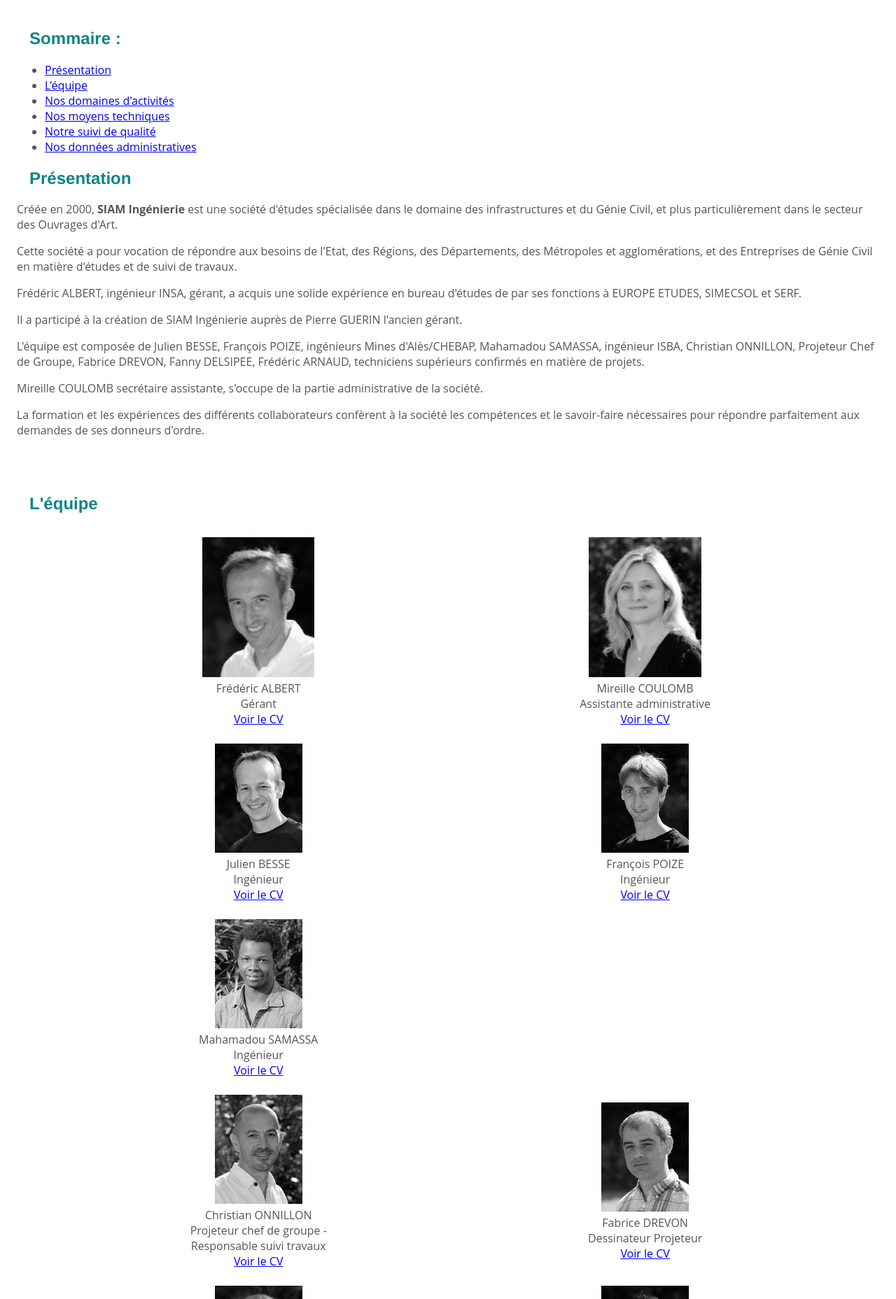
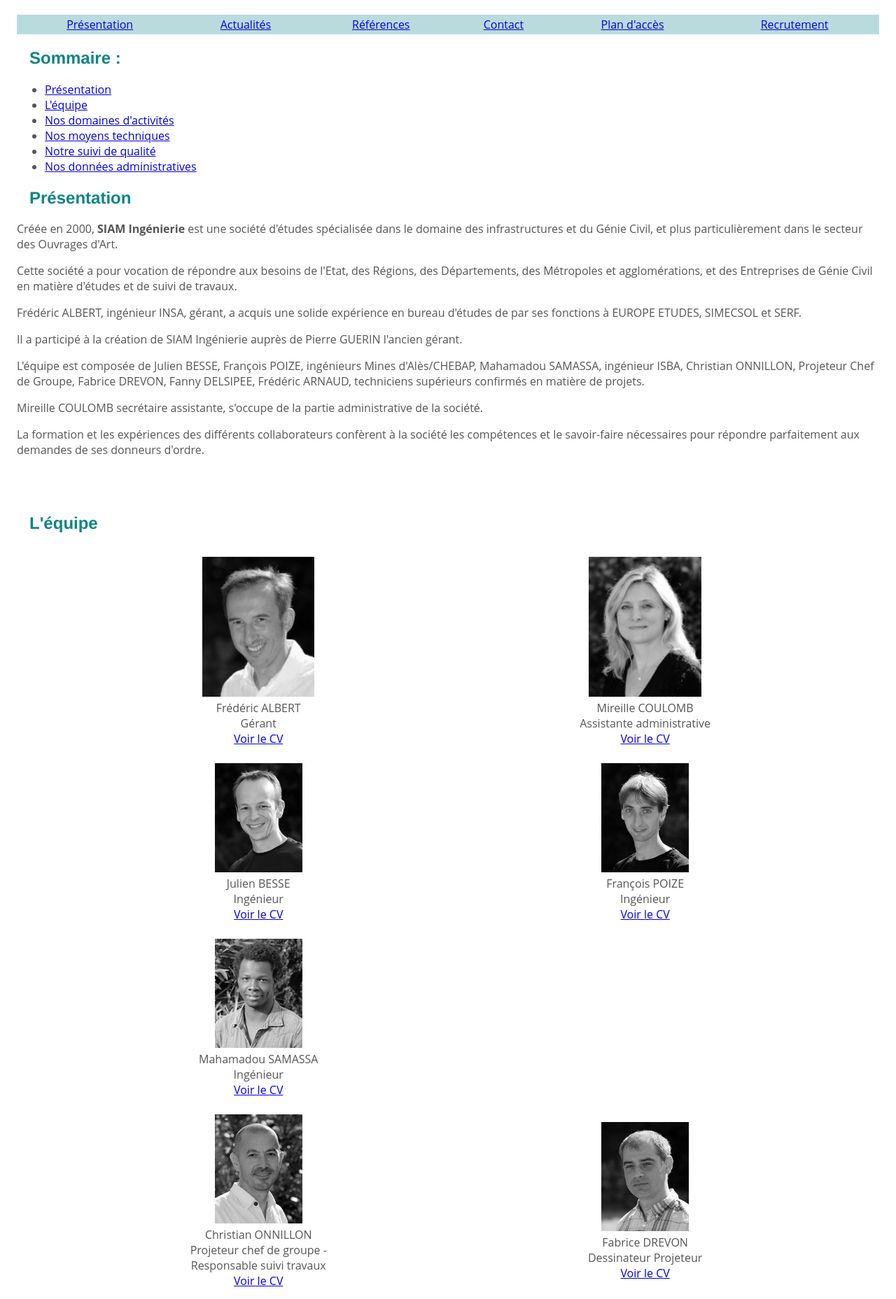
Before and after one commit to gabriel84-py/site-sido, a Flask app: page / in a window 1280 px wide. Shown: the top 1857 px of the page at 70% size. Run offline with Flask 3, Linux system fonts and the light colour scheme.

Commit message:
haut page présentation

```diff
--- a/projet_1/static/src/css/présentation.css
+++ b/projet_1/static/src/css/présentation.css
@@ -18,3 +18,11 @@ body{
 .moyen{
     font-size: 1.1em;
 }
+
+.haut_page{
+    background-color: rgb(184, 219, 222);
+    border-color: black;
+    border-width: 3em;
+    width: 100%;
+    text-align: center;
+}
--- a/projet_1/templates/présentation.html
+++ b/projet_1/templates/présentation.html
@@ -8,6 +8,18 @@
     <title>Siam ingénierie</title>
 </head>
 <body>
+
+    <table class="haut_page">
+        <tr>
+            <td><a href="{{ url_for('templates', filename= 'présentation.html')}}">Présentation</a></td>
+            <td><a href="actualités.html">Actualités</a></td>
+            <td><a href="références.html">Références</a></td>
+            <td><a href="contact.html">Contact</a></td>
+            <td><a href="plan-accès.html">Plan d'accès</a></td>
+            <td><a href="recrutement.html">Recrutement</a></td>
+        </tr>
+    </table>
+
     <h2>Sommaire :</h2>
     <ul>
         <li><a href="#présentation">Présentation</a></li>
```
